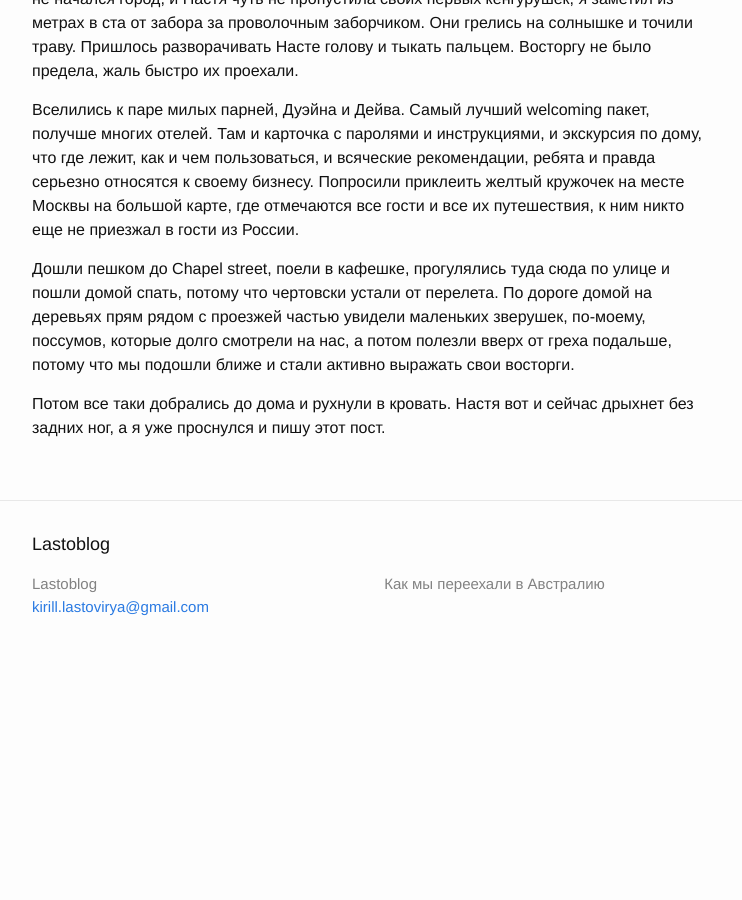
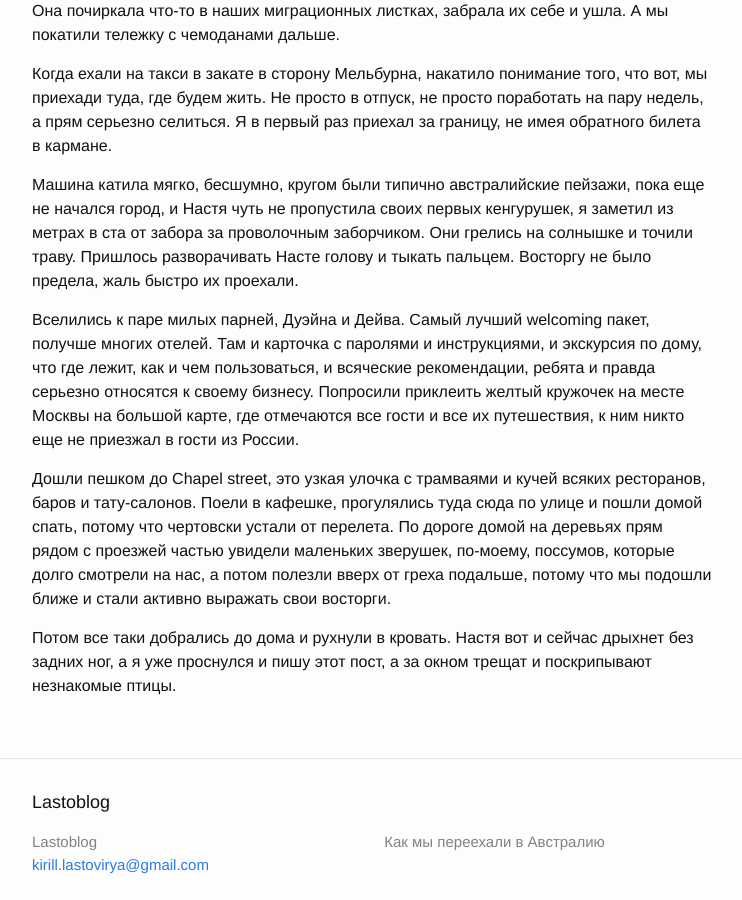
Before and after one commit to lastoblog/lastoblog.github.io, a Jekyll site: the page built from _posts/2016-11-09-we-arrived.markdown, in a window 1280 px wide and 900 px high, scrolled down 1364 px. Shown: the whole window, without its empty margins (268-1010 px from the left). Built offline with Jekyll 4.4.1, drawn with Linux system fonts in a browser that asks for light colours; before the commit the page ends 2042 px from its top, so only the background shows below that.

```diff
--- a/_posts/2016-11-09-we-arrived.markdown
+++ b/_posts/2016-11-09-we-arrived.markdown
@@ -25,6 +25,6 @@ preview: /assets/2016-11-09-chapel-small.jpg
 
 Вселились к паре милых парней, Дуэйна и Дейва. Самый лучший welcoming пакет, получше многих отелей. Там и карточка с паролями и инструкциями, и экскурсия по дому, что где лежит, как и чем пользоваться, и всяческие рекомендации, ребята и правда серьезно относятся к своему бизнесу. Попросили приклеить желтый кружочек на месте Москвы на большой карте, где отмечаются все гости и все их путешествия, к ним никто еще не приезжал в гости из России.
 
-Дошли пешком до Chapel street, поели в кафешке, прогулялись туда сюда по улице и пошли домой спать, потому что чертовски устали от перелета. По дороге домой на деревьях прям рядом с проезжей частью увидели маленьких зверушек, по-моему, поссумов, которые долго смотрели на нас, а потом полезли вверх от греха подальше, потому что мы подошли ближе и стали активно выражать свои восторги.
+Дошли пешком до Chapel street, это узкая улочка с трамваями и кучей всяких ресторанов, баров и тату-салонов. Поели в кафешке, прогулялись туда сюда по улице и пошли домой спать, потому что чертовски устали от перелета. По дороге домой на деревьях прям рядом с проезжей частью увидели маленьких зверушек, по-моему, поссумов, которые долго смотрели на нас, а потом полезли вверх от греха подальше, потому что мы подошли ближе и стали активно выражать свои восторги.
 
-Потом все таки добрались до дома и рухнули в кровать. Настя вот и сейчас дрыхнет без задних ног, а я уже проснулся и пишу этот пост.
+Потом все таки добрались до дома и рухнули в кровать. Настя вот и сейчас дрыхнет без задних ног, а я уже проснулся и пишу этот пост, а за окном трещат и поскрипывают незнакомые птицы.
```
Also changed, not shown: other parts of _posts/2016-11-09-we-arrived.markdown (+2 -2 lines), assets/2016-11-09-chapel-big.jpg (deleted), assets/2016-11-09-chapel-small.jpg (deleted), assets/2016-11-09-possum-big.jpg (added), assets/2016-11-09-possum-small.jpg (added).
